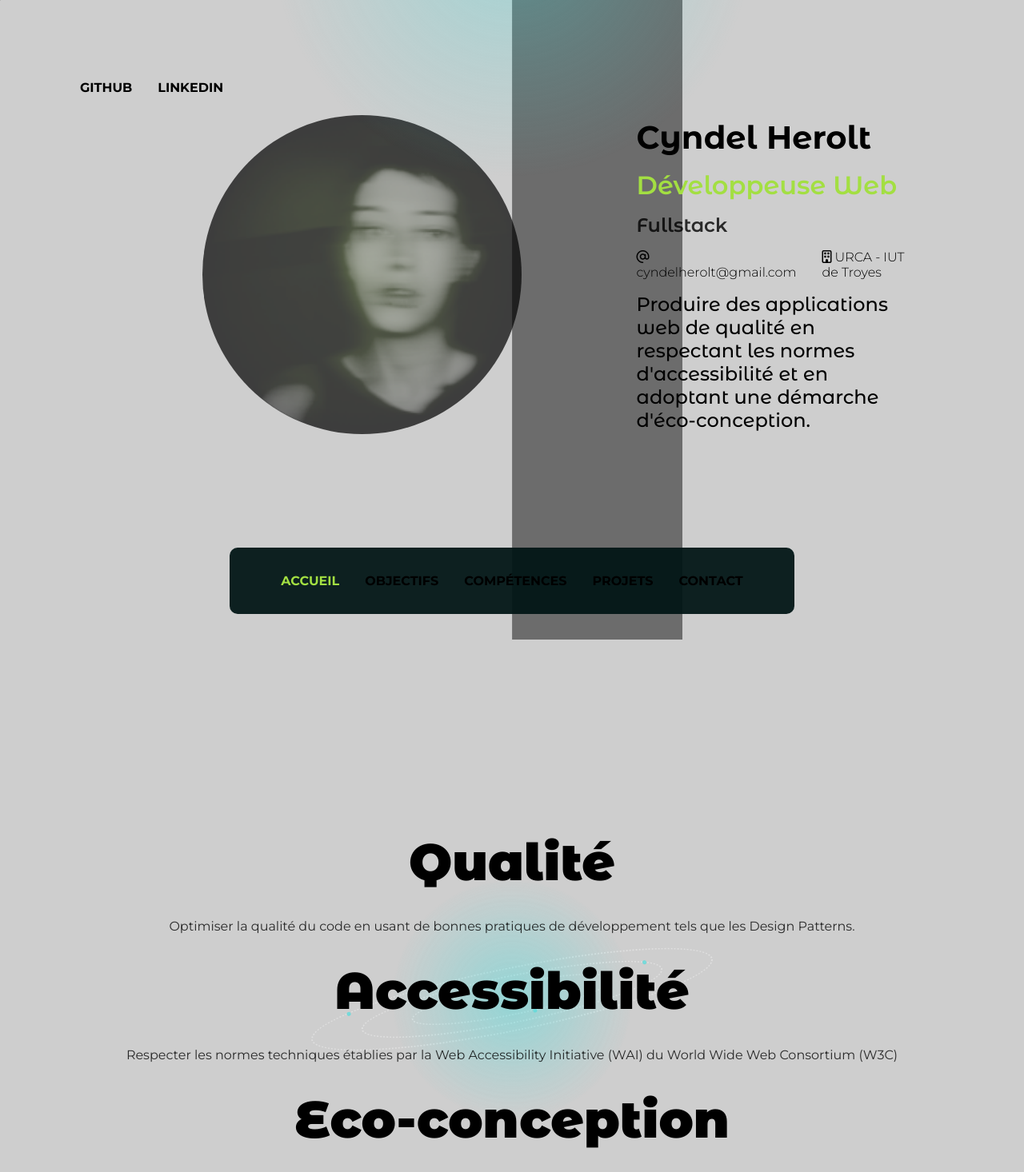
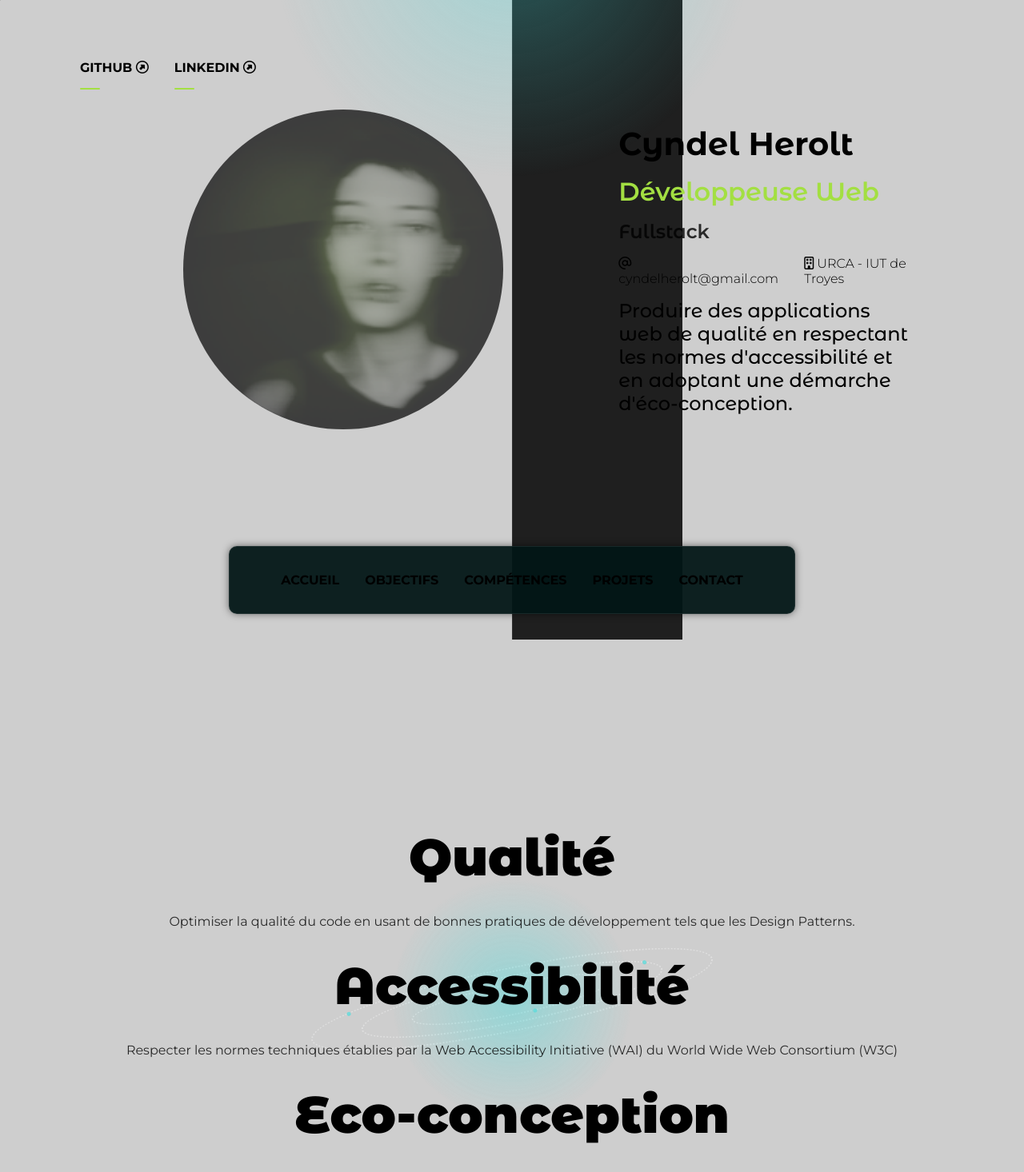
Before and after one commit to CyndelHerolt/personal_website, a Vue app: page / in a window 1280 px wide. Shown: the top 1466 px of the page at 80% size. Built offline with nearby package versions, Linux system fonts and the light colour scheme.

Commit message:
nav + style

```diff
--- a/package.json
+++ b/package.json
@@ -13,7 +13,8 @@
     "animejs": "^3.2.2",
     "p5": "^1.9.4",
     "vue": "^3.4.21",
-    "vue-router": "^4.3.0"
+    "vue-router": "^4.3.0",
+    "vue-scrollto": "^2.20.0"
   },
   "devDependencies": {
     "@vitejs/plugin-vue": "^5.0.4",
--- a/src/App.vue
+++ b/src/App.vue
@@ -49,7 +49,6 @@ onMounted(() => {
       menu.classList.remove('sticky');
     }
   };
-
 });
 </script>
 
@@ -66,16 +65,16 @@ onMounted(() => {
   <div class="radial"></div>
   <header class="menu_container">
     <nav class="menu">
-      <RouterLink to="/">Accueil</RouterLink>
-      <RouterLink to="/obj">Objectifs</RouterLink>
-      <RouterLink to="/comp">Compétences</RouterLink>
-      <RouterLink to="/proj">Projets</RouterLink>
-      <RouterLink to="/cont">Contact</RouterLink>
+      <a ref="homeLink" v-scroll-to="'#app'">Accueil</a>
+      <a ref="objectifsLink" v-scroll-to="'#objectifs'">Objectifs</a>
+      <a ref="competencesLink" v-scroll-to="'#competences'">Compétences</a>
+      <a ref="projetsLink" v-scroll-to="'#projets'">Projets</a>
+      <a ref="contactLink" v-scroll-to="'#contact'">Contact</a>
     </nav>
   </header>
   <nav class="reseaux">
-    <a href="https://github.com/CyndelHerolt" target="_blank">GitHub</a>
-    <a href="https://www.linkedin.com/in/cyndel-herolt/" target="_blank">LinkedIn</a>
+    <a href="https://github.com/CyndelHerolt" target="_blank">GitHub <i class="fas fa-arrow-alt-circle-up" style="transform: rotate(45deg)"></i></a>
+    <a href="https://www.linkedin.com/in/cyndel-herolt/" target="_blank">LinkedIn <i class="fas fa-arrow-alt-circle-up" style="transform: rotate(45deg)"></i></a>
   </nav>
   <RouterView/>
 </template>
@@ -105,7 +104,8 @@ onMounted(() => {
     height: fit-content;
     border-radius: 10px;
     margin: 2rem 0;
-    backdrop-filter: blur(10px);
+    box-shadow: 0 0 10px rgba(0, 0, 0, 0.5);
+    border: solid 1px rgba(206, 206, 206, 0.1);
   }
 
   a {
@@ -120,6 +120,7 @@ onMounted(() => {
 
     &:hover {
       color: var(--primary) !important;
+      cursor: pointer;
     }
   }
 }
@@ -133,6 +134,26 @@ onMounted(() => {
     color: var(--color-text) !important;
     text-decoration: none;
     text-transform: uppercase;
+
+    &:after {
+      content: '';
+      display: flex;
+      width: 25px;
+      height: 2px;
+      background-color: var(--primary);
+      margin-right: 5px;
+      border-radius: 1px;
+      margin-top: 1rem;
+      transition: width 0.3s;
+    }
+
+    &:hover {
+
+      &:after {
+        width: 100%;
+        transition: width 0.3s;
+      }
+    }
   }
 }
 
@@ -155,7 +176,7 @@ onMounted(() => {
   }
 
   .uniq {
-    background-color: rgba(13, 13, 13, 0.5);
+    background-color: rgba(13, 13, 13, 0.9);
   }
 }
 
@@ -165,7 +186,7 @@ onMounted(() => {
   left: 0;
   width: 100%;
   height: 100%;
-  z-index: 9;
+  z-index: -1;
   background: radial-gradient(circle at center, rgb(66, 223, 223, 0.3) 2%, rgba(21, 21, 21, 0) 40%);
   border-radius: 50%;
 }
--- a/src/assets/base.css
+++ b/src/assets/base.css
@@ -6,6 +6,7 @@
     --white: #CECECE;
     --black: #000000;
     --primary: #A3DF42;
+    --secondary: #42DFDF;
     --secondary-dark: rgba(3, 23, 23, 0.95);
     --border: #656565;
 }
--- a/src/assets/main.css
+++ b/src/assets/main.css
@@ -2,7 +2,7 @@
 @import './keyframes.css';
 
 #app {
-    margin: 100px;
+    padding: 75px 100px;
 
     a {
         color: var(--primary);
--- a/src/components/Competences.vue
+++ b/src/components/Competences.vue
@@ -82,7 +82,8 @@
 
 <style scoped>
 #competences {
-  margin-top: 30rem;
+  padding-top: 10rem;
+  margin-top: 10rem;
   display: flex;
   flex-direction: column;
   gap: 2rem;
--- a/src/views/HomeView.vue
+++ b/src/components/Home.vue
@@ -1,8 +1,8 @@
 <script setup>
 import {onMounted, ref} from 'vue';
 // import des components
-import Objectifs from '../components/Objectifs.vue';
-import Competences from '../components/Competences.vue';
+import Objectifs from './Objectifs.vue';
+import Competences from './Competences.vue';
 </script>
 
 <template>
@@ -42,6 +42,7 @@ import Competences from '../components/Competences.vue';
 
 <style scoped>
 .landing {
+  margin-bottom: 15rem;
 
   article {
     display: flex;
@@ -49,13 +50,14 @@ import Competences from '../components/Competences.vue';
     justify-content: center;
     align-items: center;
     gap: 9rem;
-    margin-left: 8rem;
+    margin-left: 6rem;
 
     img {
       width: 400px;
       opacity: .7;
       background-color: transparent;
       border-radius: 50%;
+      z-index: 1;
     }
 
     .intro {
--- a/src/components/Objectifs.vue
+++ b/src/components/Objectifs.vue
@@ -55,7 +55,9 @@ const formatText = (text) => {
 
 <style scoped>
 #objectifs {
-  margin-top: 30rem;
+  padding-top: 15rem;
+  margin-top: 10rem;
+  margin-bottom: 15rem;
 
   .content {
     width: 100%;
--- a/src/main.js
+++ b/src/main.js
@@ -3,11 +3,25 @@ import './assets/main.css'
 import { createApp } from 'vue'
 import App from './App.vue'
 import router from './router'
+import VueScrollTo from 'vue-scrollto'
 
 import '@fortawesome/fontawesome-free/css/all.css'
 
 const app = createApp(App)
 
+app.use(VueScrollTo, {
+    container: "body",
+    duration: 800,
+    easing: "ease in out",
+    offset: 0,
+    force: true,
+    cancelable: true,
+    onStart: false,
+    onDone: false,
+    onCancel: false,
+    x: false,
+    y: true
+})
 app.use(router)
 
 app.mount('#app')
--- a/src/router/index.js
+++ b/src/router/index.js
@@ -1,5 +1,5 @@
 import { createRouter, createWebHistory } from 'vue-router'
-import HomeView from '../views/HomeView.vue'
+import HomeView from '../components/Home.vue'
 
 const router = createRouter({
   history: createWebHistory(import.meta.env.BASE_URL),
@@ -8,19 +8,6 @@ const router = createRouter({
       path: '/',
       name: 'home',
       component: HomeView
-    },
-    {
-      path: '/objectifs',
-      name: 'objectifs',
-      // route level code-splitting
-      // this generates a separate chunk (About.[hash].js) for this route
-      // which is lazy-loaded when the route is visited.
-      // component: () => import('../views/Objectifs.vue')
-    },
-    {
-      path: '/projets',
-      name: 'projets',
-      component: () => import('../views/Projets.vue')
     }
   ]
 })
```
Also changed, not shown: 1 other file (tests, documents, lock files or other folders).
